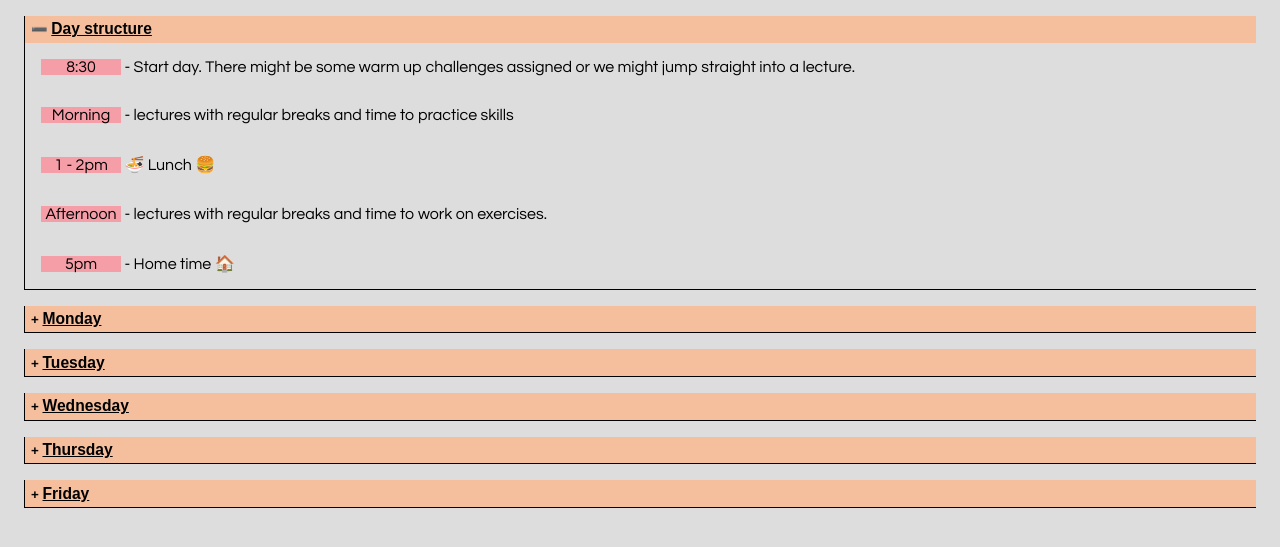
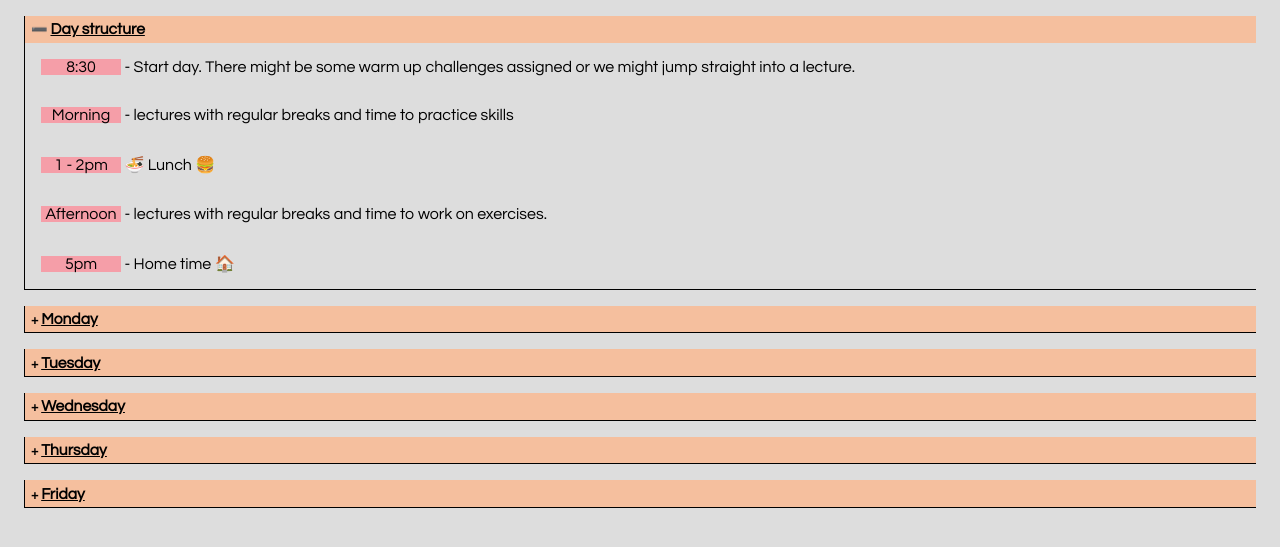
Before and after one commit to AnatDean/precourse-timetable, a plain HTML site: page index.html in a window 1280 px wide. Shown: the part 55-602 px from the top of the page. Drawn offline with Linux system fonts and the light colour scheme.

Commit message:
update button font

```diff
--- a/style.css
+++ b/style.css
@@ -62,6 +62,8 @@ li {
 
 button {
   background-color: transparent;
+  font-family: 'Questrial', sans-serif;
+
   border: none;
   font-weight: bold;
   height: 2em;
```
